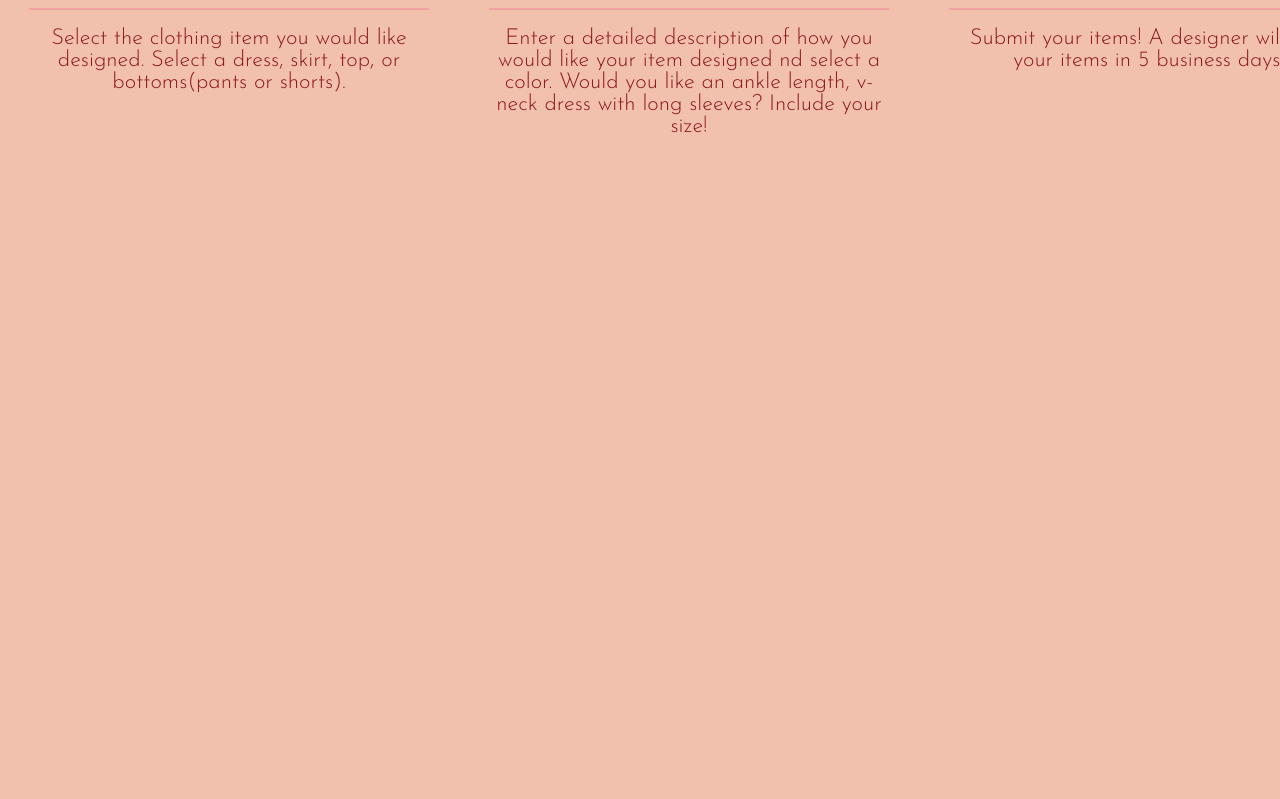
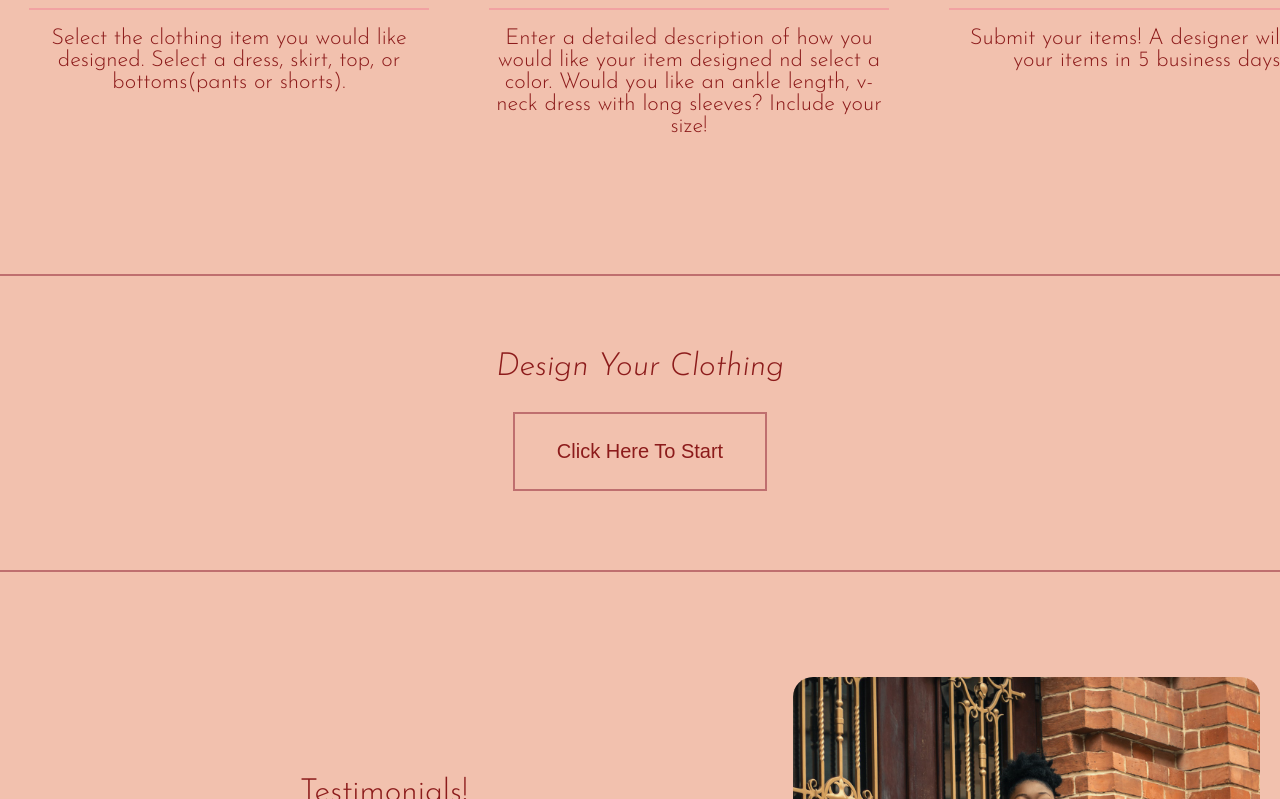
Before and after one commit to CherelleTownes/Filthy-Fashion, a React (Create React App) app in the folder client/: page / in a window 1280 px wide. Shown: the part 2001-2800 px from the top of the page. Before the commit the page ends 2293 px from the top, so only its background shows below. Built offline with nearby package versions, Linux system fonts and the light colour scheme; no server answers.

Commit message:
completed homepage css

```diff
--- a/client/src/components/Header/index.js
+++ b/client/src/components/Header/index.js
@@ -10,7 +10,7 @@ const StyledHeader = styled.header`
   background-color: #F2C1AE;
   height: 150px;
   width: 100%;
-  border-bottom: 5px solid white;
+  border-bottom: 2px solid white;
 `;
 
 const Nav = styled.nav`
@@ -35,6 +35,7 @@ const LinkLayout = styled.div`
 
 const StyledLink = styled(Link)`
 font-size: 24px;
+font-weight: 300;
 text-decoration: none;
 color: white;
 `;
--- a/client/src/components/Homepage/index.js
+++ b/client/src/components/Homepage/index.js
@@ -2,6 +2,8 @@ import React from 'react';
 import styled from 'styled-components';
 import Hero from '../Hero'
 import ThreeSteps from '../ThreeSteps';
+import StartDesign from '../StartDesign';
+import Testimonials from '../Testimonials';
 
 
 
@@ -11,7 +13,9 @@ export default function Homepage() {
   return (
     <>
     <Hero />
-      <ThreeSteps />
+    <ThreeSteps />
+      <StartDesign />
+      <Testimonials />
       </>
   );
 }
--- a/client/src/components/Signup/index.js
+++ b/client/src/components/Signup/index.js
@@ -1,4 +1,5 @@
 import React, { Component } from 'react'
+// import './signup.css';
 
 export default class Signup extends Component {
   state = {
--- /dev/null
+++ b/client/src/components/StartDesign/index.js
@@ -0,0 +1,58 @@
+import React from 'react';
+import styled from 'styled-components';
+import { Route, Link } from "react-router-dom"
+
+
+const StyledStartDesign = styled.section`
+  text-align: center;
+ padding-top: 400px;
+`;
+
+const Vector = styled.hr`
+  width: 100%;
+  border: solid .5px #BF6F6F;
+  margin: 75px 0;
+`;
+
+const Label = styled.h2`
+  font-size: 32px;
+  font-weight: 300;
+  color: #8C1B1B;
+  text-align: center;
+  padding-bottom: 25px;
+  font-style: italic;
+`;
+
+const Button = styled.button`
+  background-color: #F2C1AE;
+  color: #8C1B1B;
+  border: 2px solid #BF6F6F;
+  padding: 26px 42px;
+  text-align: center;
+  text-decoration: none;
+  display: inline-block;
+  font-size: 20px;
+  margin: 4px 2px;
+  transition-duration: 0.4s;
+  cursor: pointer;
+  :hover {
+  background-color: #BF6F6F;
+  color: white;
+  }
+`;
+
+
+
+
+export default function StartDesign() {
+  return (
+    <StyledStartDesign>
+      <Vector />
+     <Label>Design Your Clothing</Label>
+      <Link to="/categories"><Button>Click Here To Start</Button></Link>
+      <Vector />
+    </StyledStartDesign>
+
+
+  )
+}
--- /dev/null
+++ b/client/src/components/Testimonials/index.js
@@ -0,0 +1,48 @@
+import React from 'react';
+import styled from 'styled-components';
+import Testimonialimage from '../../assets/images/Testimonialimage.jpg';
+
+const StyledTestimonials = styled.section`
+  display: grid;
+  grid-template-columns: 60% 40%;
+  grid-column-gap: 25px;
+  padding: 30px 0;
+`;
+
+const Label = styled.h1`
+  font-size: 32px;
+  text-align: center;
+  padding-top: 100px;
+  font-weight: 300;
+  color: #8C1B1B;
+`;
+const TestimonialsText = styled.h3`
+  font-size: 28px;
+  font-style: italic;
+  font-weight: 200;
+  text-align: center;
+  padding-top: 75px;
+  padding-left: 20px;
+  color: #8C1B1B;
+`;
+
+const TestimonialsImg = styled.img`
+  height: 700px;
+  border-radius: 20px;
+`;
+
+
+
+export default function Testimonials() {
+  return (
+    <StyledTestimonials>
+      <div>
+      <Label>Testimonials!</Label>
+      <TestimonialsText>"The process was so simple! Sometimes I want something so simple and can't find it anywhere. It's nice to have someone create exactly what I want and send it right to my doorstep!"</TestimonialsText>
+      </div>
+      <TestimonialsImg src={Testimonialimage} />
+    </StyledTestimonials>
+
+  )
+
+}
--- a/client/src/components/ThreeSteps/index.js
+++ b/client/src/components/ThreeSteps/index.js
@@ -22,7 +22,7 @@ const Grid = styled.div`
   display: grid;
   grid-template-columns: 1fr 1fr 1fr;
   grid-column-gap: 60px;
-  padding: 77px 29px 154px 29px;
+  padding: 77px 29px 100px 29px;
 `;
 
 const ThreeStepsImages = styled.img`
@@ -39,7 +39,6 @@ const TopText = styled.h2`
 
 const Vector = styled.hr`
   width: 400px;
-  height: 1px;
   border: solid 1px #F2A2A2;
 `;
 
```
Also changed, not shown: client/src/assets/images/Testimonialimage.jpg (added).
